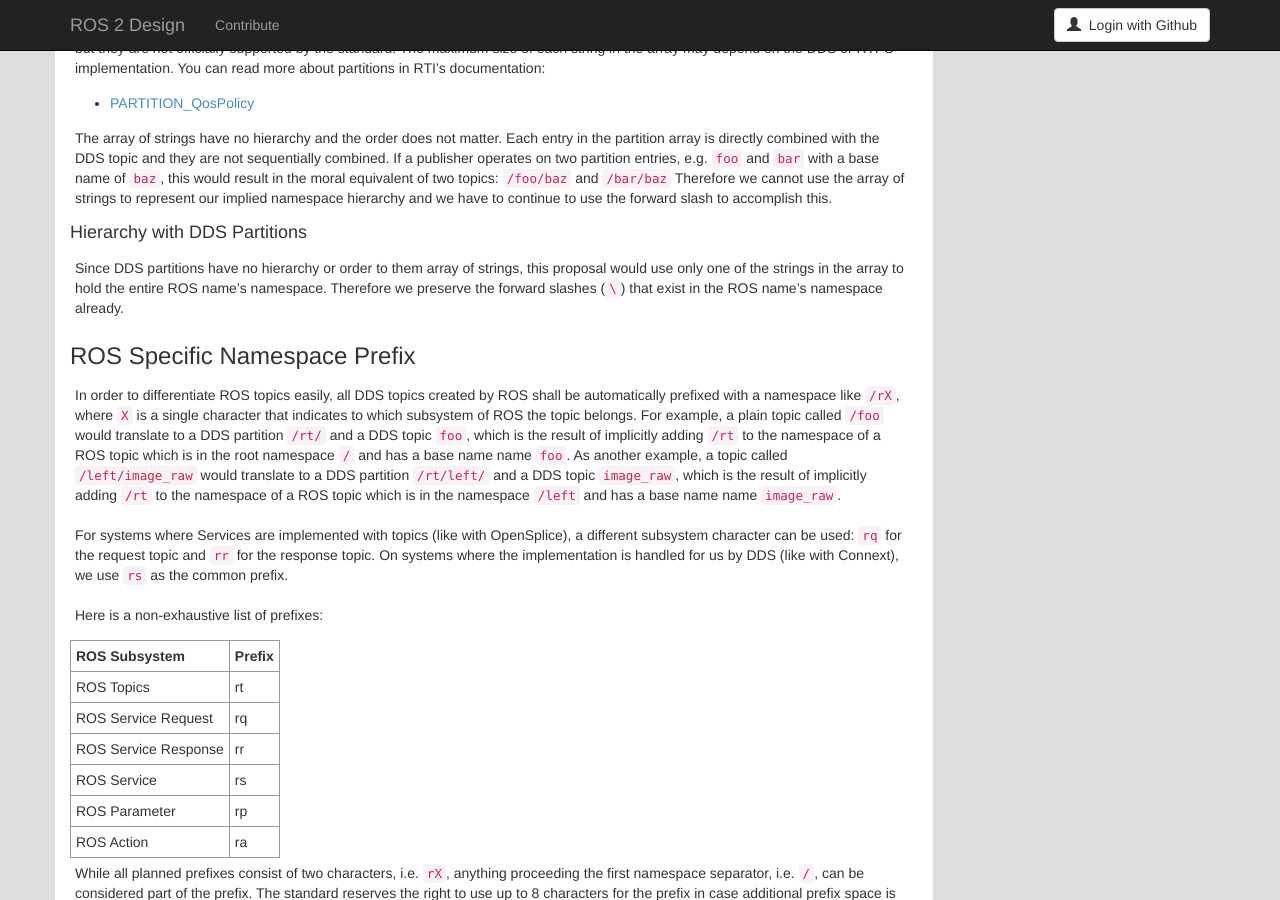
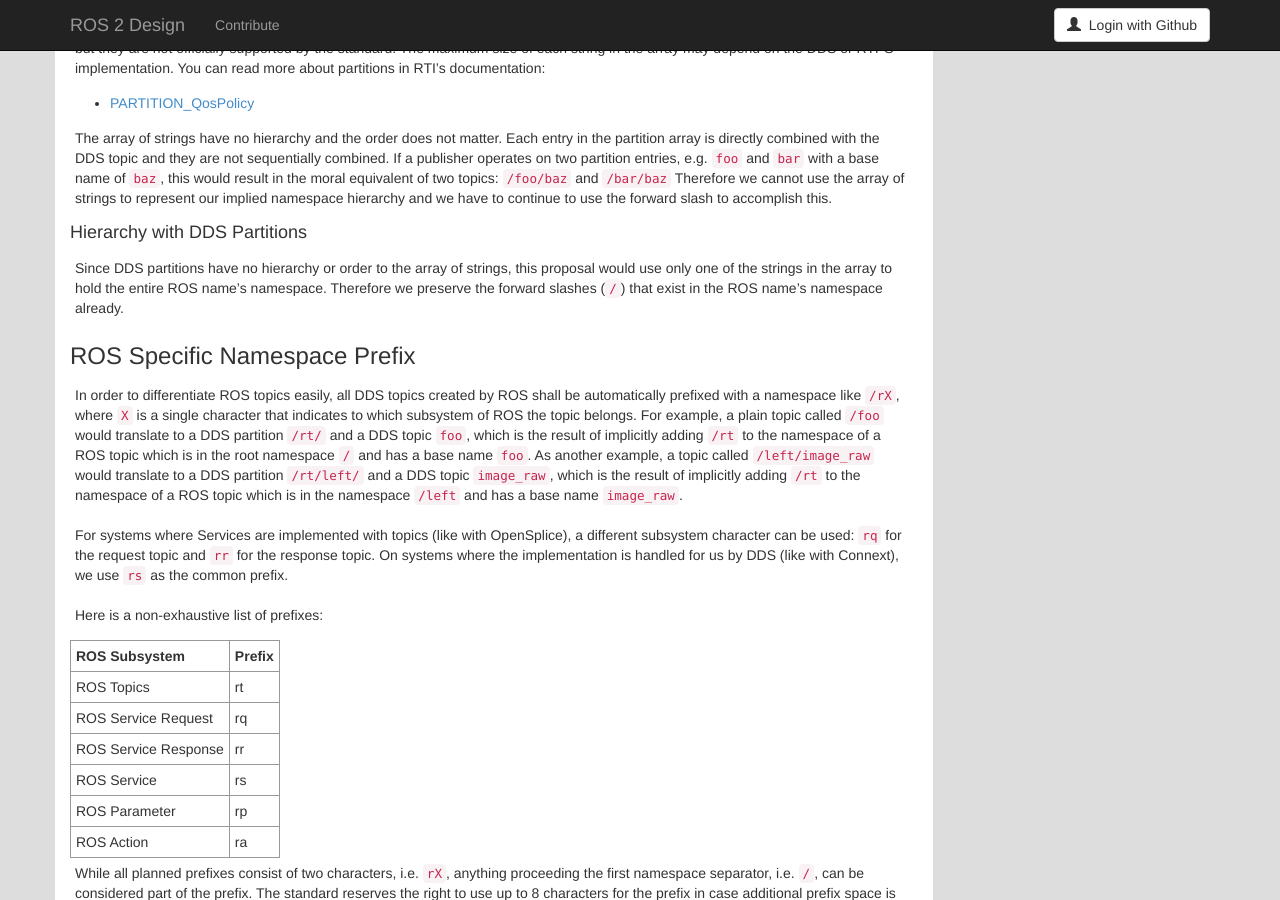
Before and after one commit to ros2/design, a Jekyll site: the page built from articles/140_topic_and_service_name_mapping.md, in a window 1280 px wide and 900 px high, scrolled down 4443 px. Built offline with Jekyll 4.4.1, drawn with Linux system fonts in a browser that asks for light colours; nearby versions of some CDN libraries.

Commit message:
fix typos

```diff
--- a/articles/140_topic_and_service_name_mapping.md
+++ b/articles/140_topic_and_service_name_mapping.md
@@ -231,14 +231,14 @@ Therefore we cannot use the array of strings to represent our implied namespace
 
 #### Hierarchy with DDS Partitions
 
-Since DDS partitions have no hierarchy or order to them array of strings, this proposal would use only one of the strings in the array to hold the entire ROS name's namespace.
-Therefore we preserve the forward slashes (`\`) that exist in the ROS name's namespace already.
+Since DDS partitions have no hierarchy or order to the array of strings, this proposal would use only one of the strings in the array to hold the entire ROS name's namespace.
+Therefore we preserve the forward slashes (`/`) that exist in the ROS name's namespace already.
 
 ### ROS Specific Namespace Prefix
 
 In order to differentiate ROS topics easily, all DDS topics created by ROS shall be automatically prefixed with a namespace like `/rX`, where `X` is a single character that indicates to which subsystem of ROS the topic belongs.
-For example, a plain topic called `/foo` would translate to a DDS partition `/rt/` and a DDS topic `foo`, which is the result of implicitly adding `/rt` to the namespace of a ROS topic which is in the root namespace `/` and has a base name name `foo`.
-As another example, a topic called `/left/image_raw` would translate to a DDS partition `/rt/left/` and a DDS topic `image_raw`, which is the result of implicitly adding `/rt` to the namespace of a ROS topic which is in the namespace `/left` and has a base name name `image_raw`.
+For example, a plain topic called `/foo` would translate to a DDS partition `/rt/` and a DDS topic `foo`, which is the result of implicitly adding `/rt` to the namespace of a ROS topic which is in the root namespace `/` and has a base name `foo`.
+As another example, a topic called `/left/image_raw` would translate to a DDS partition `/rt/left/` and a DDS topic `image_raw`, which is the result of implicitly adding `/rt` to the namespace of a ROS topic which is in the namespace `/left` and has a base name `image_raw`.
 
 For systems where Services are implemented with topics (like with OpenSplice), a different subsystem character can be used: `rq` for the request topic and `rr` for the response topic.
 On systems where the implementation is handled for us by DDS (like with Connext), we use `rs` as the common prefix.
```
